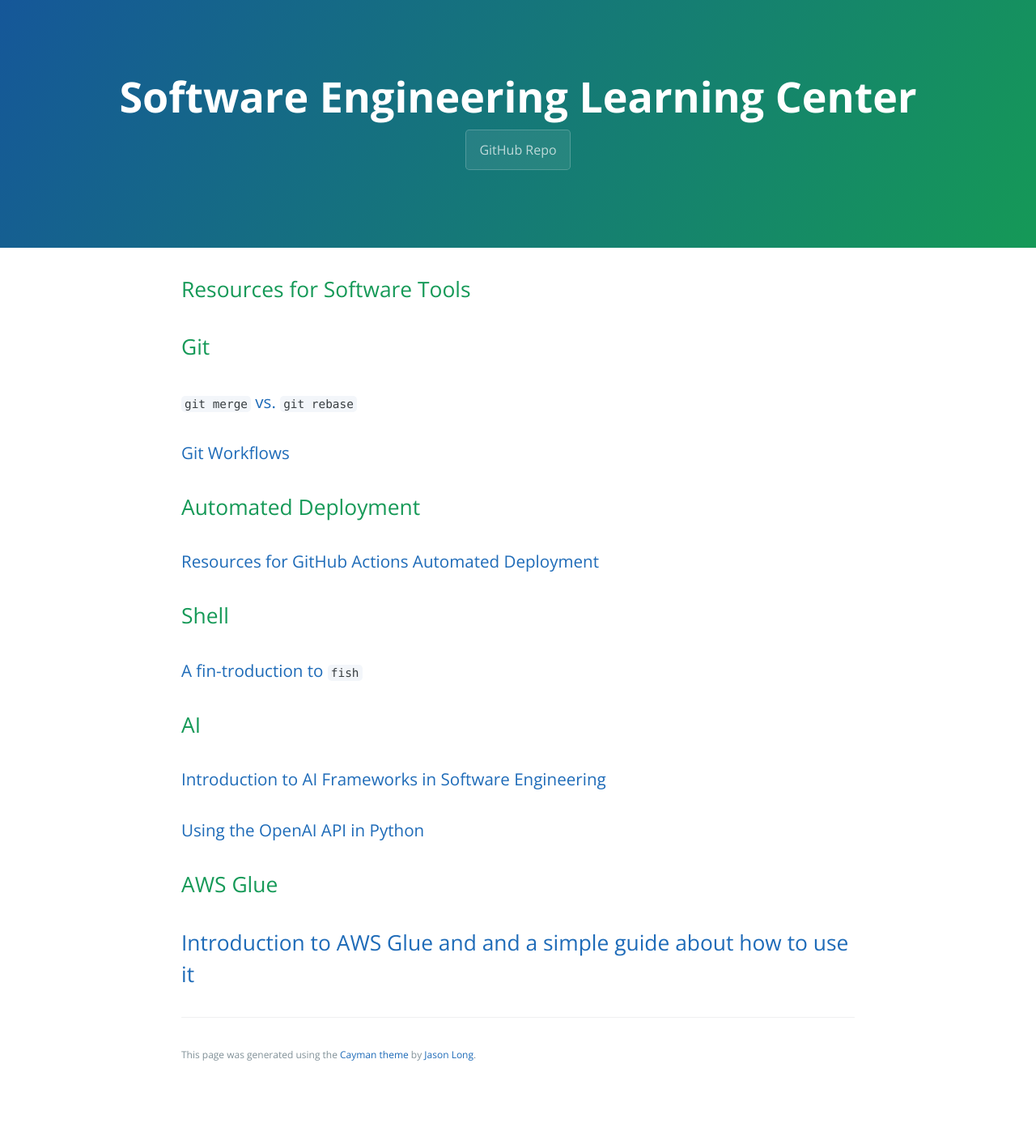
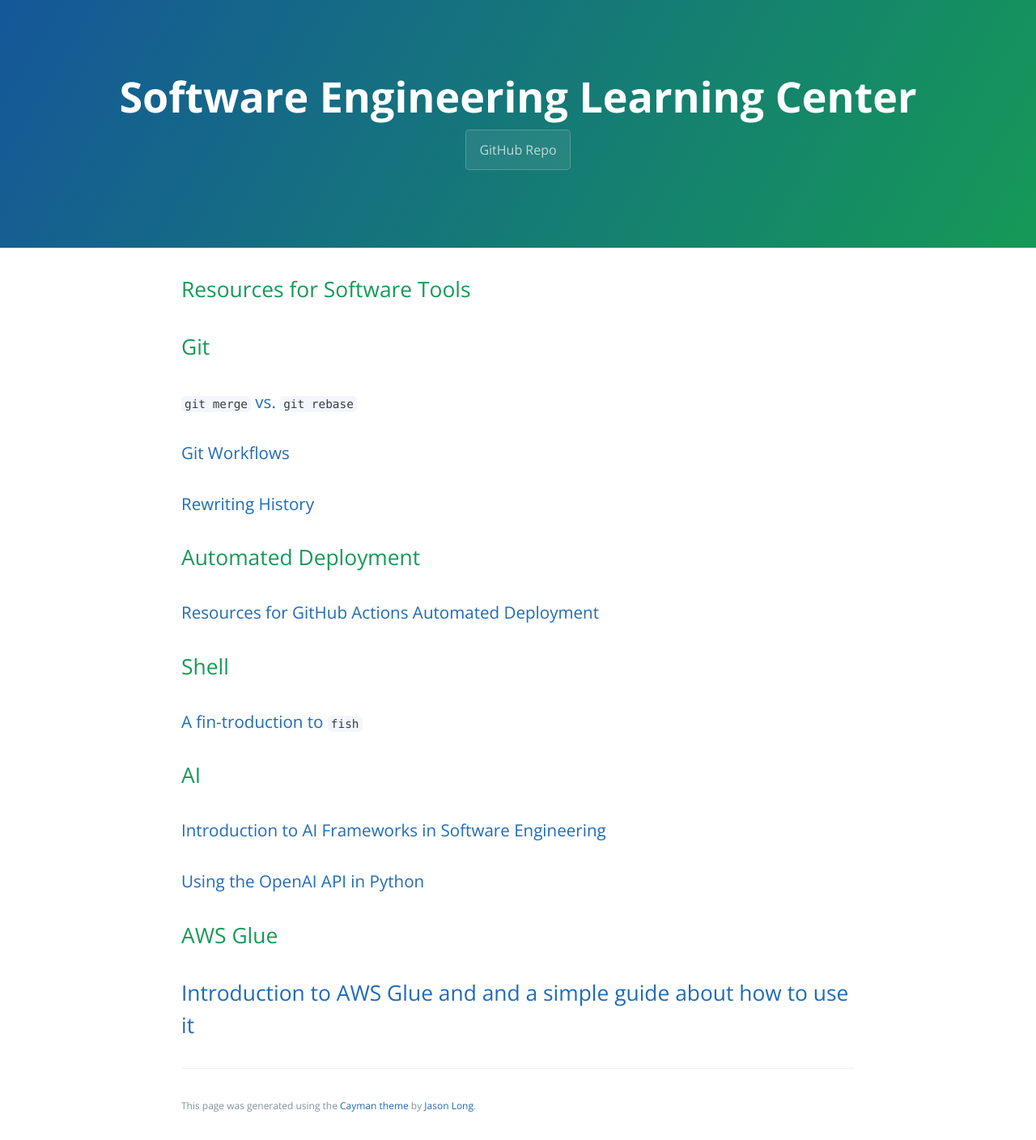
Before and after one commit to learning-software-engineering/learning-software-engineering.github.io, a Jekyll site: the page built from Topics/Software_Tools.md, in a window 1280 px wide. Shown: the whole page at 81% size. Built offline with Jekyll 4.4.1, drawn with Linux system fonts in a browser that asks for light colours; our own code applies the rules of GitHub Pages for plain Markdown files; before the commit the page ends 1345 px from its top, so only the background shows below that.

Commit message:
Fix link to Rewriting History

```diff
--- a/Topics/Software_Tools.md
+++ b/Topics/Software_Tools.md
@@ -3,6 +3,7 @@
 ## Git
 ### [`git merge` vs. `git rebase`](./Software_Tools/Git/Git_Merging_and_Rebasing.md)
 ### [Git Workflows](./Software_Tools/Git/Git_Workflows.md)
+### [Rewriting History](./Software_Tools/Git/Git_Rewriting_History.md)
 
 ## Automated Deployment
 ### [Resources for GitHub Actions Automated Deployment](./Software_Tools/Automated_Deployment.md)
```
